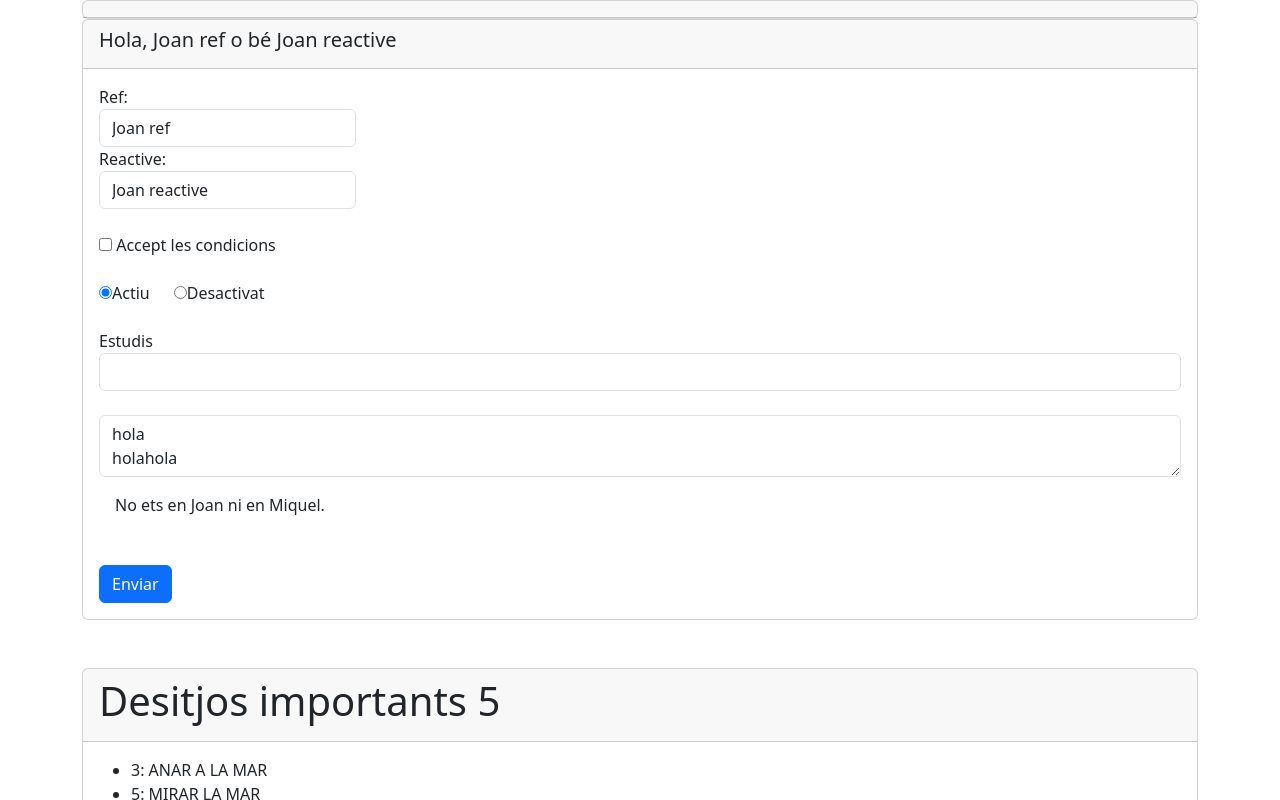
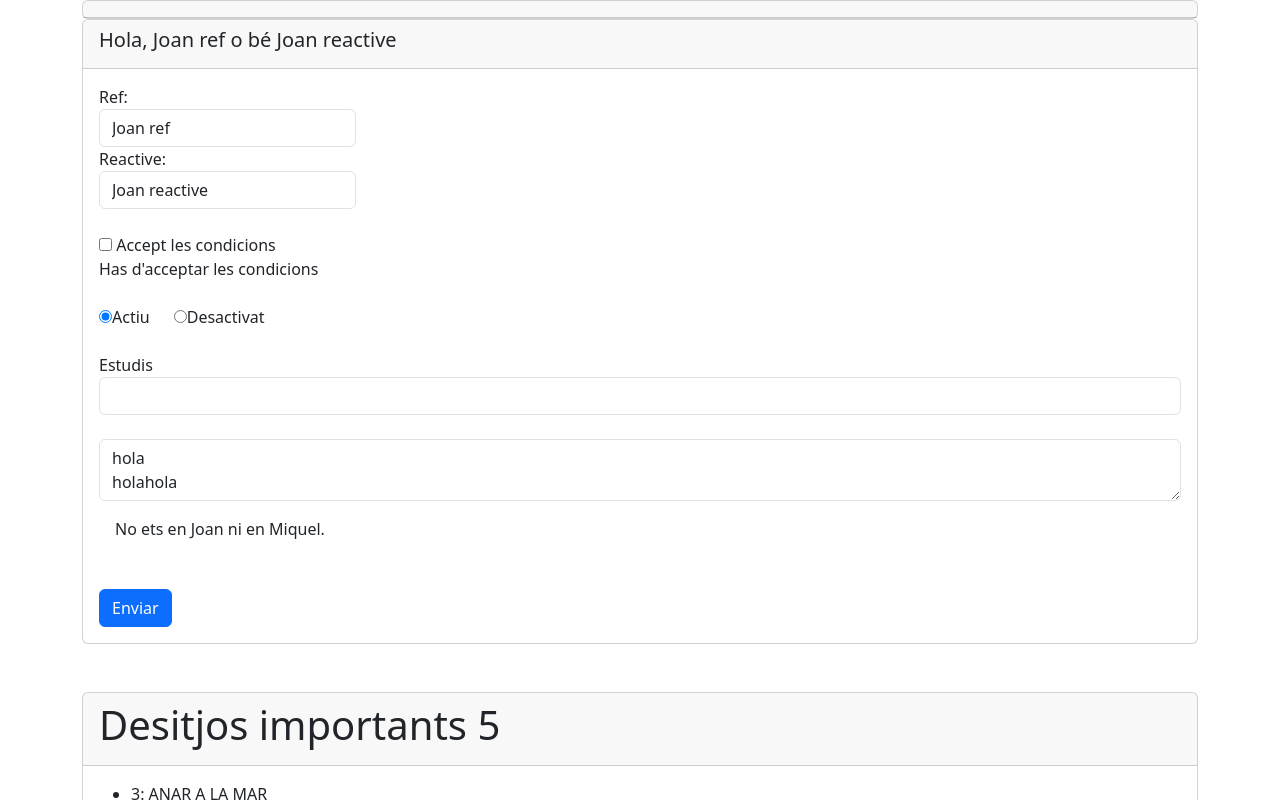
Before and after one commit to joancifo/imagina-vue-s2, a Vue app: page / in a window 1280 px wide. Both pictures are taken after a click on the button "Enviar". Shown: the top 800 px of the page. Built offline with nearby package versions, Linux system fonts and the light colour scheme; no server answers.

Commit message:
wip: vee-validate

```diff
--- a/package.json
+++ b/package.json
@@ -14,7 +14,9 @@
   },
   "dependencies": {
     "@popperjs/core": "^2.11.8",
+    "@vee-validate/yup": "^4.13.2",
     "bootstrap": "^5.3.3",
+    "vee-validate": "^4.13.2",
     "vue": "^3.4.29"
   },
   "devDependencies": {
--- a/src/components/usuari/FormulariPerfil.vue
+++ b/src/components/usuari/FormulariPerfil.vue
@@ -3,6 +3,8 @@ import { computed, onMounted, reactive, ref, watch, watchEffect, type Ref } from
 
 import UserForm from '@/interfaces/UserForm'
 import { ESTAT_ACTIU, ESTAT_DESACTIVAT } from '@/constants'
+import { ErrorMessage, Field, Form } from 'vee-validate'
+import * as yup from 'yup'
 
 const nomDeUsuari = ref<string>('Joan ref')
 
@@ -47,12 +49,17 @@ const actualitzaPerfil = () => {
   })
 }
 
+const schema = yup.object({
+  nomDeUsuari: yup.string().required().min(3).max(10),
+  acceptarCondicions: yup.bool().required().isTrue("Has d'acceptar les condicions")
+})
+
 onMounted(() => {
   setInterval(actualitzaPerfil, 30 * 1000)
 })
 </script>
 <template>
-  <form @submit.prevent="actualitzaPerfil" class="card">
+  <Form @submit="actualitzaPerfil" :validation-schema="schema" class="card">
     <div class="card-header">
       <h5>Hola, {{ nomDeUsuari }} o bé {{ form.nom }}</h5>
     </div>
@@ -61,8 +68,11 @@ onMounted(() => {
       <div>
         <label>
           Ref:
-          <input type="text" v-model="nomDeUsuari" class="form-control" />
+          <Field v-model="nomDeUsuari" name="nomDeUsuari" class="form-control" />
         </label>
+        <div>
+          <ErrorMessage name="nomDeUsuari" />
+        </div>
       </div>
       <div>
         <label>
@@ -73,9 +83,18 @@ onMounted(() => {
       <div class="d-flex flex-column gap-4 mt-4">
         <div>
           <label>
-            <input type="checkbox" v-model="form.acceptarCondicions" />
+            <Field
+              name="acceptarCondicions"
+              type="checkbox"
+              v-model="form.acceptarCondicions"
+              :value="true"
+              :unchecked-value="false"
+            />
             Accept les condicions
           </label>
+          <div>
+            <ErrorMessage name="acceptarCondicions" />
+          </div>
         </div>
         <div class="d-flex gap-4">
           <label><input type="radio" v-model="form.estat" :value="ESTAT_ACTIU" />Actiu</label>
@@ -103,5 +122,5 @@ onMounted(() => {
     <div class="card-body">
       <button type="submit" class="btn btn-primary">Enviar</button>
     </div>
-  </form>
+  </Form>
 </template>
```
Also changed, not shown: 1 other file (tests, documents, lock files or other folders).
